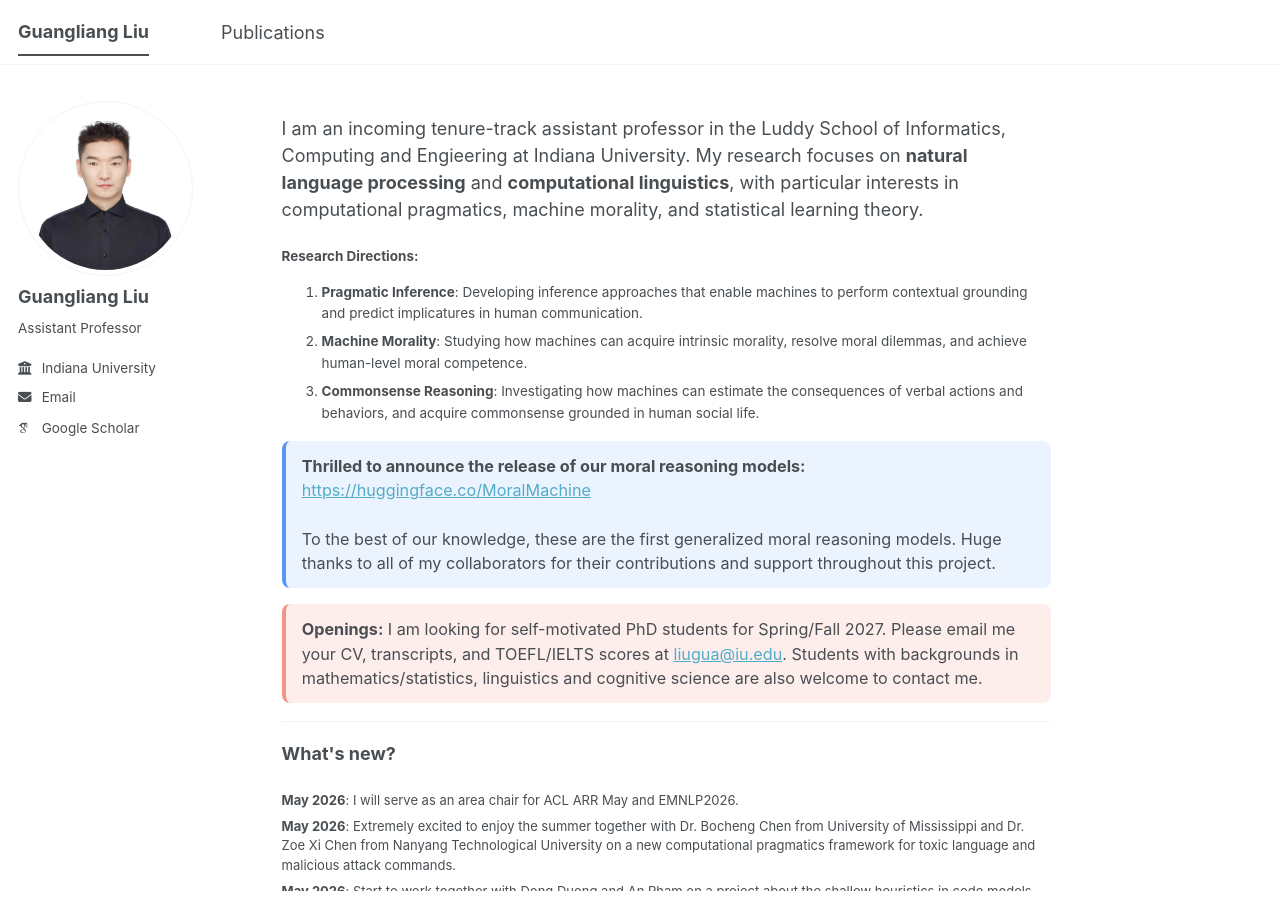
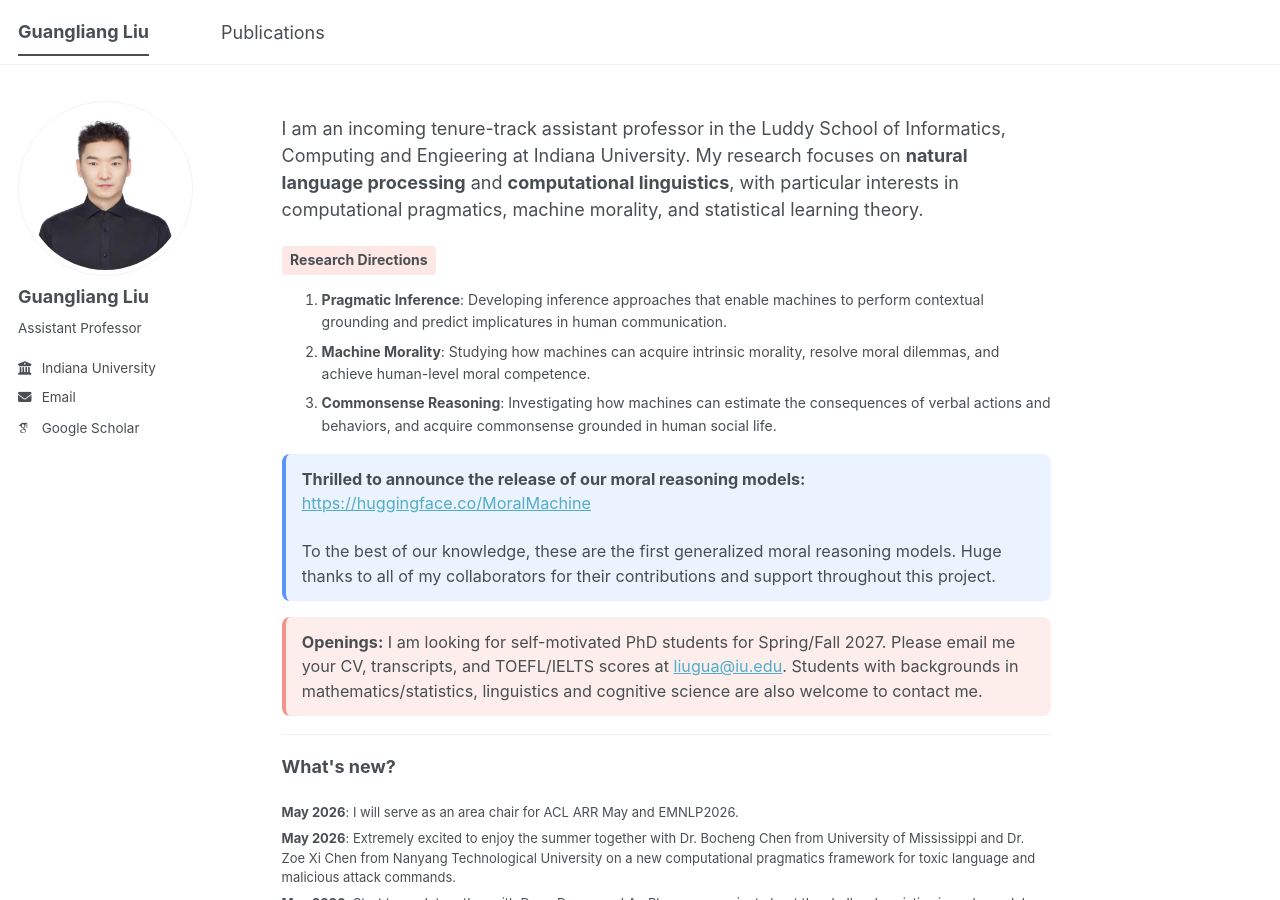
Before and after one commit to guangliang-nlp/guangliang-nlp.github.io, a Jekyll site: the page built from about.md, in a window 1280 px wide and 900 px high. Built offline with Jekyll 4.4.1, drawn with Linux system fonts in a browser that asks for light colours; some web fonts are replaced; a script bundle is joined from its source files by our own code; library files that are not in the unit come from our copies; some of the changed lines change nothing that is shown.

Commit message:
Update about.md

```diff
--- a/about.md
+++ b/about.md
@@ -9,14 +9,20 @@ redirect_from:
 
 I am an incoming tenure-track assistant professor in the Luddy School of Informatics, Computing and Engieering at Indiana University. My research focuses on <strong>natural language processing</strong> and <strong>computational linguistics</strong>, with particular interests in computational pragmatics, machine morality, and statistical learning theory.
 
-<div style="font-size:0.75em; line-height:1.6;">
-  <strong>Research Directions:</strong>
+<div style="font-size:0.78em; line-height:1.6;">
+  <strong style="
+    display:inline-block;
+    background-color:rgba(242,139,130,0.2);
+    padding:0.2em 0.6em;
+    border-radius:4px;
+  ">Research Directions</strong>
   <ol>
     <li><strong>Pragmatic Inference</strong>: Developing inference approaches that enable machines to perform contextual grounding and predict implicatures in human communication.</li>
     <li><strong>Machine Morality</strong>: Studying how machines can acquire intrinsic morality, resolve moral dilemmas, and achieve human-level moral competence.</li>
     <li><strong>Commonsense Reasoning</strong>: Investigating how machines can estimate the consequences of verbal actions and behaviors, and acquire commonsense grounded in human social life.</li>
   </ol>
 </div>
+
 
 
 <div style="
```
